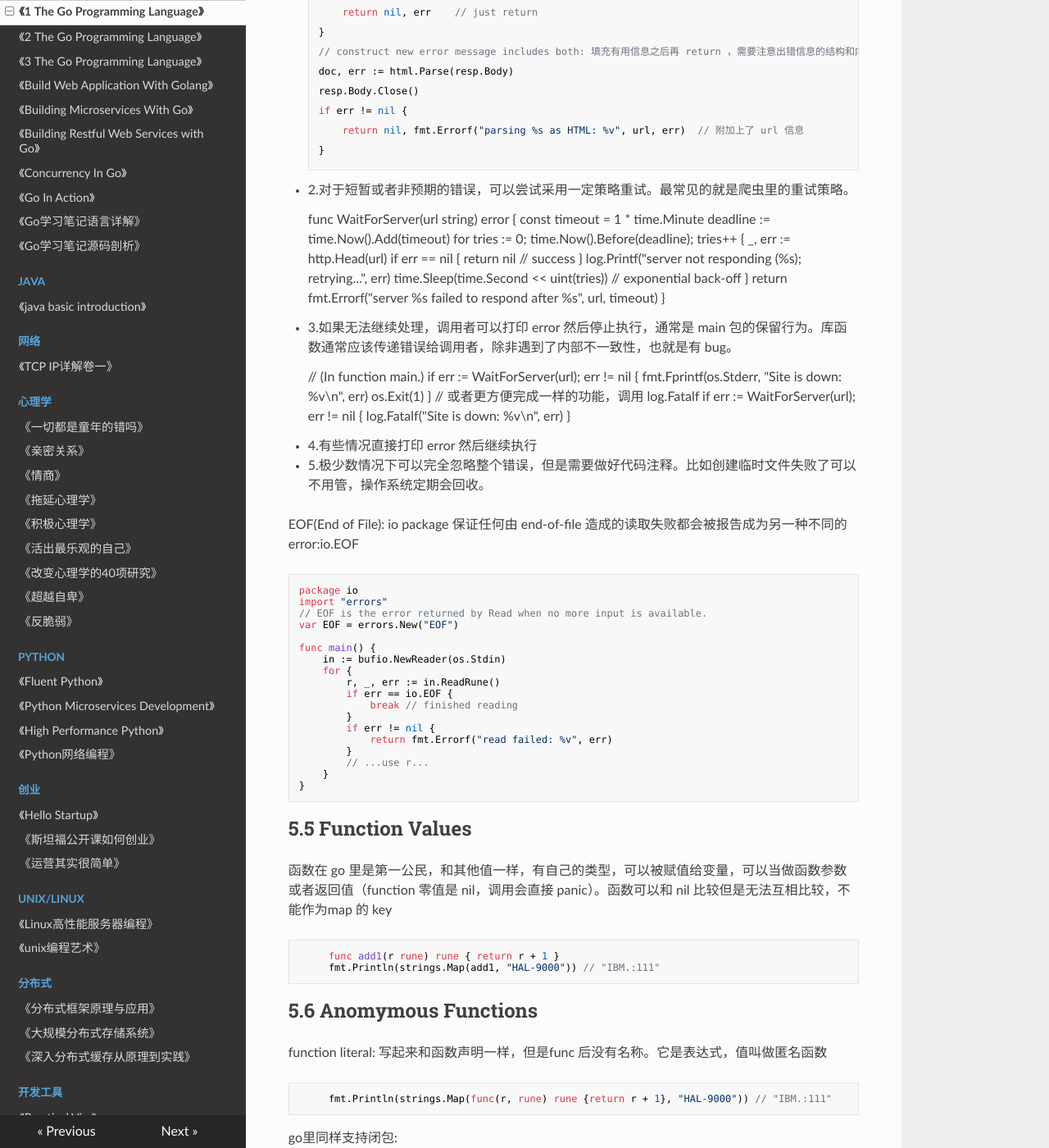
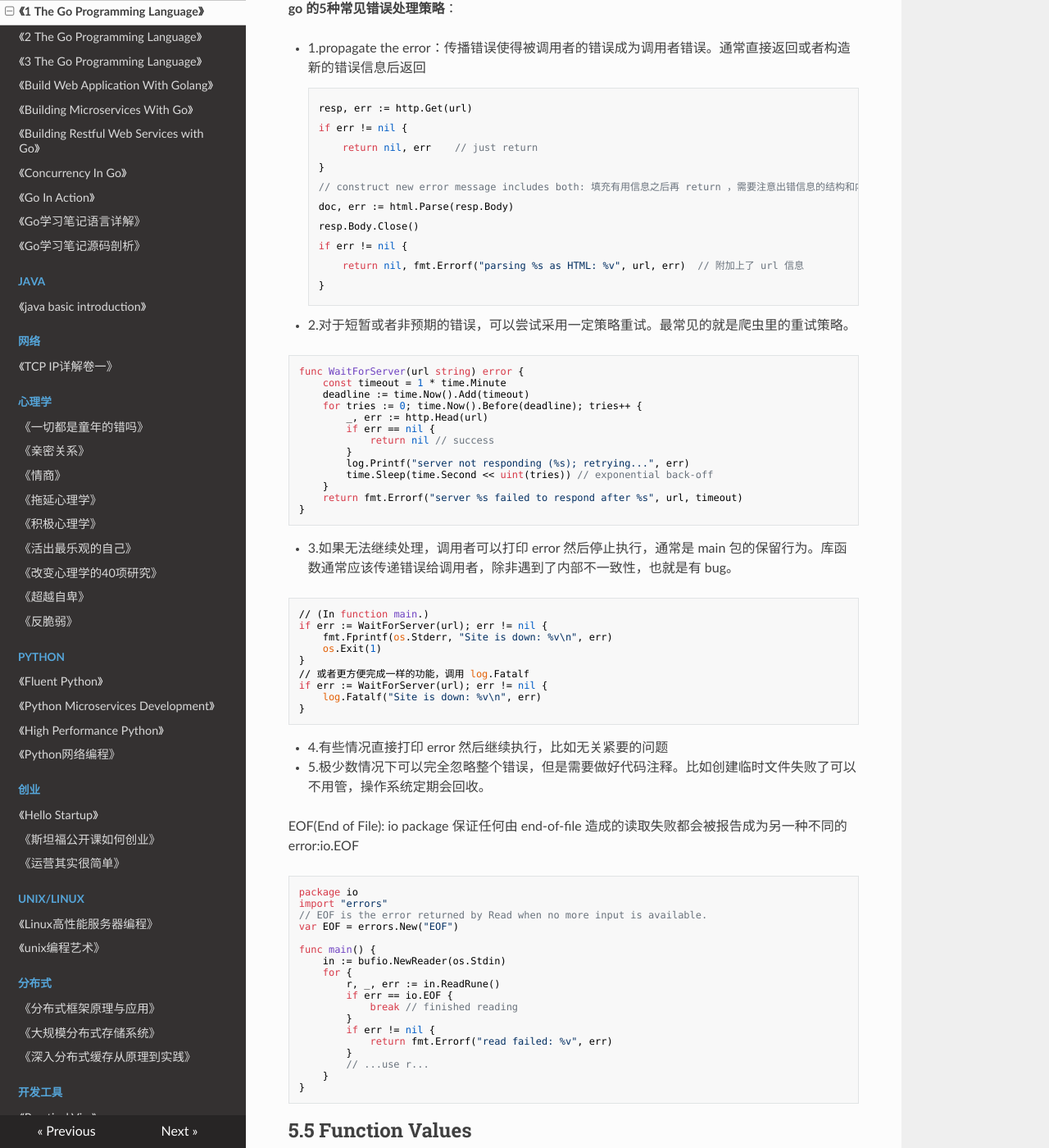
Before and after one commit to PegasusWang/booknotes, an MkDocs documentation site: the page built from docs/golang/1_the_go_programming_lauguage.md, in a window 1280 px wide and 1400 px high, scrolled down 21942 px. Shown: the whole window at 82% size. Built offline with MkDocs 1.6.1, drawn with Linux system fonts in a browser that asks for light colours; nearby versions of some CDN libraries; old or Windows-style settings are respelled for this version of MkDocs; some of the changed text lies outside the part shown.

Commit message:
go programming lan fix format

````diff
--- a/docs/golang/1_the_go_programming_lauguage.md
+++ b/docs/golang/1_the_go_programming_lauguage.md
@@ -306,11 +306,11 @@ var p Point
 ## 2.1 Names
 
 go 定义了几十个关键字，不能用来给变量命名，go 使用一般使用骆驼命名法(HTTP等缩略词除外)。需要注意的是只有大骆驼命名
-"fmt.Fprintf" 这种是可以被其他包引入使用的。go 通过大小写表示是否能够引入。
+"fmt.Fprintf" 这种是可以被其他包引入使用的。go 通过大小写表示是否能够引入，没有访问控制声明符。
 
 ## 2.2 Declarations
 
-var, const ,type, func
+var, const ,type, func 声明
 
     func fToC(f float64) float64 {
     	return (f - 32) * 5 / 9
@@ -448,6 +449,7 @@ package-level变量在整个程序执行过程中都存在。局部变量生存
     	BoilingC      Celsius = 100
     )
 
+    // 可以给自定义的类型来编写方法
     func (c Celsius) String() string    { return fmt.Sprintf("%g°C", c) }
     func (f Fahrenheit) String() string { return fmt.Sprintf("%g°F", c) }
 
@@ -532,7 +534,7 @@ rune &lt;=> int32 , byte &lt;=> uint8
 
 -   true
 -   false
--   短路求值特性
+-   短路求值特性，比如 a() || b()，如果 a() 返回true，b()不会执行
 
 ## 3.5 Strings
 
@@ -547,25 +549,26 @@ rune &lt;=> int32 , byte &lt;=> uint8
 -   Go’s range loop, when applied to a string, performs UTF-8 decoding implicitly
 -   A \[]rune conversion applied to a UTF-8-encoded string returns the sequence of Unicode code points that the string encodes
 
-
-    package main
-
-    import (
-    	"fmt"
-    	"unicode/utf8"
-    )
-
-    func main() {
-    	s := "hello, 世界"
-    	fmt.Println(len(s))                    // 13
-    	fmt.Println(utf8.RuneCountInString(s)) // 9
-    }
+```
+package main
+
+import (
+    "fmt"
+    "unicode/utf8"
+)
+
+func main() {
+    s := "hello, 世界"
+    fmt.Println(len(s))                    // 13
+    fmt.Println(utf8.RuneCountInString(s)) // 9
+}
+```
 
 几个用来处理字符串的包：
 
 -   bytes:  操作 slices of bytes, type \[]byte
 -   strings: searching, replacing, comparing, trimming, splitting, joining
--   srconv: boolean, integer, floating-point values 和 他们的 string 表示形式来回转；
+-   strconv: boolean, integer, floating-point values 和 他们的 string 表示形式来回转；
 -   unicode: IsDigit, IsLetter, IsUpper, IsLower识别 runes
 
 ## 3.6 Constants
@@ -1041,7 +1044,7 @@ Go data structure like movies to JSON is called marshaling. Marshaling is done b
     type Movie struct {
     	Title  string
     	Year   int  `json:"released"`
-    	Color  bool `json:"color,omitempty"`     // json tag 可以用来重名 ing
+    	Color  bool `json:"color,omitempty"`     // json tag 可以用来重命名字段
     	Actors []string
     }
 
@@ -1183,7 +1186,7 @@ bare return: 如果函数命名了返回值，return 后的返回结果可以省
 
 有些函数总会执行成功，比如 strings.Contains and strconv.FormatBool，但是有些无法预料的场景比如内存用光了就很难恢复了。
 其他函数只要先验条件是满足的总会执行成功，比如 time.Date，只要参数正确总会构造出 time.Time，除非最后一个 timezone 参数是
-nil，这是就会产生 panic，panic 是调用代码的时候产生 bug 的明确标志在良好书写的程序中是不该出现的。
+nil，这是就会产生 panic，panic 是调用代码的时候产生 bug 的明确标志，在良好书写的程序中是不该出现的。
 对于其他一些编写良好的函数，依然无法保证程序成功执行，因为依赖程序员的控制。任何涉及到 IO
 的程序都需要处理出错的可能。错误对于重要的包 API 或应用程序接口是非常重要的一部分，而且应该是预期的几个行为之一。
 
@@ -1205,7 +1208,6 @@ errors，这种方式需要付出更多精力来应对错误处理逻辑。
 
 -   1.propagate the error：传播错误使得被调用者的错误成为调用者错误。通常直接返回或者构造新的错误信息后返回
 
-
     	resp, err := http.Get(url)
     	if err != nil {
     		return nil, err    // just return
@@ -1219,58 +1221,62 @@ errors，这种方式需要付出更多精力来应对错误处理逻辑。
 
 -   2.对于短暂或者非预期的错误，可以尝试采用一定策略重试。最常见的就是爬虫里的重试策略。
 
-
-    func WaitForServer(url string) error {
-    	const timeout = 1 * time.Minute
-    	deadline := time.Now().Add(timeout)
-    	for tries := 0; time.Now().Before(deadline); tries++ {
-    		_, err := http.Head(url)
-    		if err == nil {
-    			return nil // success
-    		}
-    		log.Printf("server not responding (%s); retrying...", err)
-    		time.Sleep(time.Second << uint(tries)) // exponential back-off
-    	}
-    	return fmt.Errorf("server %s failed to respond after %s", url, timeout)
-    }
+```
+func WaitForServer(url string) error {
+    const timeout = 1 * time.Minute
+    deadline := time.Now().Add(timeout)
+    for tries := 0; time.Now().Before(deadline); tries++ {
+	    _, err := http.Head(url)
+	    if err == nil {
+		    return nil // success
+	    }
+	    log.Printf("server not responding (%s); retrying...", err)
+	    time.Sleep(time.Second << uint(tries)) // exponential back-off
+    }
+    return fmt.Errorf("server %s failed to respond after %s", url, timeout)
+}
+```
 
 -   3.如果无法继续处理，调用者可以打印 error 然后停止执行，通常是 main
     包的保留行为。库函数通常应该传递错误给调用者，除非遇到了内部不一致性，也就是有 bug。
 
-
-    // (In function main.)
-    if err := WaitForServer(url); err != nil {
-    	fmt.Fprintf(os.Stderr, "Site is down: %v\n", err)
-    	os.Exit(1)
-    }
-    // 或者更方便完成一样的功能，调用 log.Fatalf
-    if err := WaitForServer(url); err != nil {
-    	log.Fatalf("Site is down: %v\n", err)
-    }
-
--   4.有些情况直接打印 error 然后继续执行
+```
+// (In function main.)
+if err := WaitForServer(url); err != nil {
+    fmt.Fprintf(os.Stderr, "Site is down: %v\n", err)
+    os.Exit(1)
+}
+// 或者更方便完成一样的功能，调用 log.Fatalf
+if err := WaitForServer(url); err != nil {
+    log.Fatalf("Site is down: %v\n", err)
+}
+```
+
+-   4.有些情况直接打印 error 然后继续执行，比如无关紧要的问题
 -   5.极少数情况下可以完全忽略整个错误，但是需要做好代码注释。比如创建临时文件失败了可以不用管，操作系统定期会回收。
 
 EOF(End of File): io package 保证任何由 end-of-file 造成的读取失败都会被报告成为另一种不同的 error:io.EOF
 
-    package io
-    import "errors"
-    // EOF is the error returned by Read when no more input is available.
-    var EOF = errors.New("EOF")
-
-    func main() {
-    	in := bufio.NewReader(os.Stdin)
-    	for {
-    		r, _, err := in.ReadRune()
-    		if err == io.EOF {
-    			break // finished reading
-    		}
-    		if err != nil {
-    			return fmt.Errorf("read failed: %v", err)
-    		}
-    		// ...use r...
-    	}
-    }
+```
+package io
+import "errors"
+// EOF is the error returned by Read when no more input is available.
+var EOF = errors.New("EOF")
+
+func main() {
+    in := bufio.NewReader(os.Stdin)
+    for {
+	    r, _, err := in.ReadRune()
+	    if err == io.EOF {
+		    break // finished reading
+	    }
+	    if err != nil {
+		    return fmt.Errorf("read failed: %v", err)
+	    }
+	    // ...use r...
+    }
+}
+```
 
 ## 5.5 Function Values
 
@@ -1327,7 +1333,7 @@ go里同样支持闭包:
 
 loop 循环引入了一个新的词法块，d 在这里声明，所有在 loop
 里的函数值捕获并且共享同一个变量，而不是特定情况下当时的值。当执行os.RemoveAll的时候 dir 已经被 "now-completed"的 for
-循环更新到了最后一个。
+循环更新到了最后一个。解决方式一般有两种：使用一个内部变量覆盖。比如上例 dir:=d。或者作为参数传给匿名函数
 
 ## 5.7 Variadic Functions
 
@@ -1778,11 +1784,17 @@ receiver。
 ## 6.6 Encapsulation
 
 如果一个对象的变量或者方法无法被客户端代码访问就是被封装的（信息隐藏）。go 里为了封装一个对象，需要把它变成 struct。
-封装有三个好处：阻止客户端直接修改对象变量；防止客户端依赖将来可能会变动的内部细节；阻止客户端代码随意设置对象的值
-
-    type IntSet struct {   //  隐藏 words，防止客户端直接修改
-    	words []uint64
-    }
+封装有三个好处：
+
+- 阻止客户端直接修改对象变量；
+- 防止客户端依赖将来可能会变动的内部细节；
+- 阻止客户端代码随意设置对象的值
+
+  ```
+type IntSet struct {   //  隐藏 words，防止客户端直接修改
+    words []uint64
+}
+  ```
 
 # 7 Interfaces
 
@@ -1929,8 +1941,8 @@ sort package 提供了任何序列的原地排序。
     func (x byArtist) Less(i, j int) bool { return x[i].Artist < x[j].Artist }
     func (x byArtist) Swap(i, j int)      { x[i], x[j] = x[j], x[i] }
     func main() {
-    	sort.Sort(byArtist(tracks))
-      sort.sort(sort.Reverse(byArtist(tracks)))
+        sort.Sort(byArtist(tracks))
+        sort.Sort(sort.Reverse(byArtist(tracks)))
     }
 
 ## 7.7 The http.Handler Interface
@@ -2036,31 +2048,33 @@ sort package 提供了任何序列的原地排序。
 
 -   T is concrete type, 检查 x 的动态类型是否是 T，成功的话结构就是动态值，否则 panic
 
-
-    package main
-
-    import (
-    	"bytes"
-    	"io"
-    	"os"
-    )
-
-    func main() {
-    	var w io.Writer
-    	w = os.Stdout
-    	f := w.(*os.File)      // success: f == os.Stdout
-    	c := w.(*bytes.Buffer) // panic: interface holds *os.File, not *bytes.Buffer
-    }
+```
+package main
+
+import (
+    "bytes"
+    "io"
+    "os"
+)
+
+func main() {
+    var w io.Writer
+    w = os.Stdout
+    f := w.(*os.File)      // success: f == os.Stdout
+    c := w.(*bytes.Buffer) // panic: interface holds *os.File, not *bytes.Buffer
+}
+```
 
 -   T is interface type: 检查 x 的动态值是否满足T，检查成功动态值不会被提取出来，结果仍然是接口值，但是具有接口类型 T。
     换言之，对于接口类型的类型断言表达式改变了表达式的类型，使得更多方法可以被访问，但是保留接口值里的接口类型和值组件。
 
-
-    var w io.Writer
-    w = os.Stdout
-    rw := w.(io.ReadWriter) // success: *os.File has both Read and Write
-    w = new(ByteCounter)
-    rw = w.(io.ReadWriter) // panic: *ByteCounter has no Read method
+```
+var w io.Writer
+w = os.Stdout
+rw := w.(io.ReadWriter) // success: *os.File has both Read and Write
+w = new(ByteCounter)
+rw = w.(io.ReadWriter) // panic: *ByteCounter has no Read method
+```
 
 如果我们期望两个返回结果，检查不成功也不会 panic，而是返回是否 ok
 
````
Also changed, not shown: other parts of docs/golang/1_the_go_programming_lauguage.md (+15 -14 lines).
